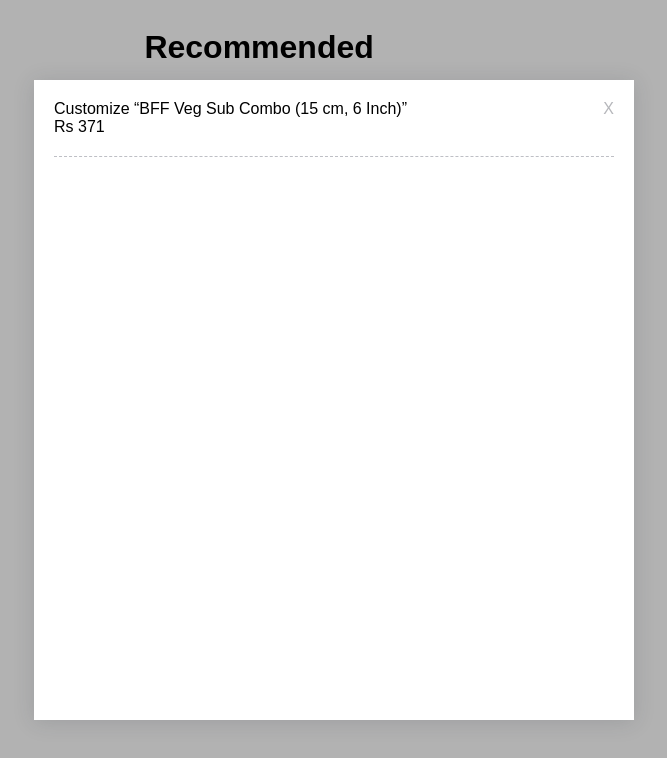
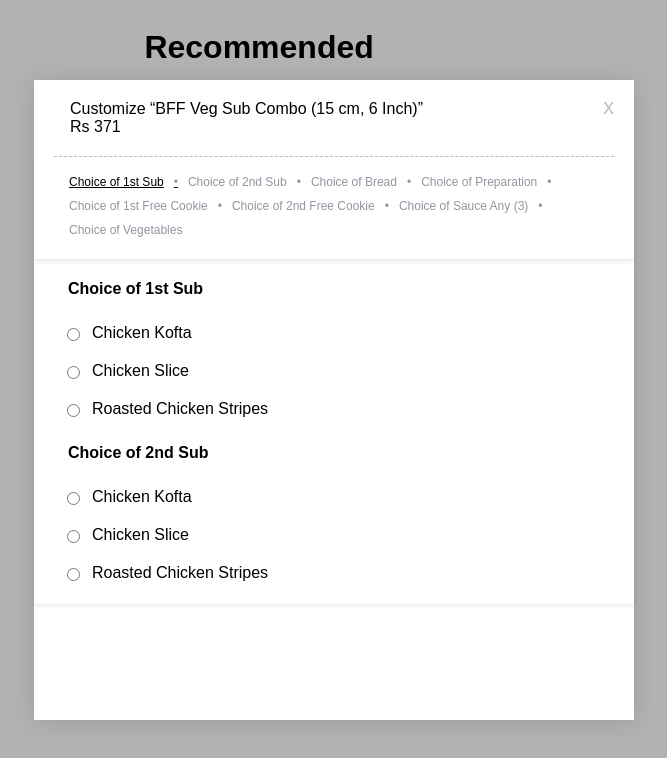
Before and after one commit to alcatraz69/swiggyui, a React (Create React App) app: page / in a window 1280 px wide. Both pictures are taken after a click on the element "ADD". Shown: the top 758 px of the page, without its empty margins (306-973 px from the left). Built offline with nearby package versions, Linux system fonts and the light colour scheme.

Commit message:
feat - added In-page navigation and items in the popup modal

```diff
--- /dev/null
+++ b/src/Components/NavItems/Choice.js
@@ -0,0 +1,82 @@
+export const Choices = [
+  {
+    choiceNo: 1,
+    choice: "Choice of 1st Sub",
+    options: ["Chicken Kofta", "Chicken Slice", "Roasted Chicken Stripes"],
+    optionsType: "Radio",
+  },
+  {
+    choiceNo: 2,
+    choice: "Choice of 2nd Sub",
+    options: ["Chicken Kofta", "Chicken Slice", "Roasted Chicken Stripes"],
+    optionsType: "Radio",
+  },
+  {
+    choiceNo: 3,
+    choice: "Choice of Bread",
+    options: [
+      "Multigrain Bread",
+      "Multigrain Honey Oats Bread",
+      "White Italian Bread",
+      "Roasted Garlic Bread",
+      "Parmesan Oregano Bread",
+    ],
+    optionsType: "Radio",
+  },
+  {
+    choiceNo: 4,
+    choice: "Choice of Preparation",
+    options: [
+      "Plain Bread",
+      "Plain Bread With Cheese Slice",
+      "Toasted Bread With Cheese Slice",
+    ],
+    optionsType: "Radio",
+  },
+  {
+    choiceNo: 5,
+    choice: "Choice of 1st Free Cookie",
+    options: [
+      "Double Dark Chunk Chocolate Cookie",
+      "Oatmeal Raisin Cookie",
+      "Dark Chunk Chocolate Cookie",
+    ],
+    optionsType: "Radio",
+  },
+  {
+    choiceNo: 6,
+    choice: "Choice of 2nd Free Cookie",
+    options: [
+      "Double Dark Chunk Chocolate Cookie",
+      "Oatmeal Raisin Cookie",
+      "Dark Chunk Chocolate Cookie",
+    ],
+    optionsType: "Radio",
+  },
+  {
+    choiceNo: 7,
+    choice: "Choice of Sauce Any (3)",
+    options: [
+      "Mayonnaise",
+      "Mint Mayonnaise",
+      "Chipotle South West",
+      "Red Chilli",
+      "Barbeque",
+      "Honey Mustard",
+    ],
+    optionsType: "Checkbox",
+  },
+  {
+    choiceNo: 8,
+    choice: "Choice of Vegetables",
+    options: [
+      "Lettuce",
+      "Tomato",
+      "Cucumber",
+      "Capsicum",
+      "Onions",
+      "Jalapenos",
+    ],
+    optionsType: "Checkbox",
+  },
+];
--- /dev/null
+++ b/src/Components/NavItems/NavItems.css
@@ -0,0 +1,42 @@
+.navContainer {
+  padding: 15px 35px;
+  box-shadow: 0 2px 4px 0 rgb(40 44 63 / 10%);
+}
+.navContainer .navBarItem {
+  text-decoration: none;
+  color: #93959f;
+  font-size: 12px;
+  padding-bottom: 7px;
+  display: inline-block;
+}
+
+.navItems {
+  padding: 0 28px;
+  margin-top: 5px;
+  height: 340px;
+  overflow-y: scroll;
+  scroll-behavior: smooth;
+  box-shadow: 0 2px 4px 0 rgb(40 44 63 / 10%);
+}
+
+.navBarItem:not(:last-child):after {
+  content: "•";
+  color: #979797;
+  margin: 0 10px;
+  text-decoration: none;
+}
+
+.choiceHeading {
+  margin-left: 6px;
+  font-size: 16px;
+  font-weight: 600;
+}
+
+.options {
+  display: flex;
+  padding: 10px 0;
+}
+
+.inputRadio {
+  margin-right: 12px;
+}
--- /dev/null
+++ b/src/Components/NavItems/NavItems.js
@@ -0,0 +1,63 @@
+import { useState } from "react";
+import "./NavItems.css";
+import { Choices } from "./Choice";
+
+const NavItems = () => {
+  const [route, routeSetter] = useState(1);
+
+  const handleChange = (e) => {
+    console.log(e.target);
+  };
+  return (
+    <>
+      <div className="navContainer">
+        {Choices.map((item) => {
+          return (
+            <a
+              className="navBarItem"
+              href={"#" + item.choiceNo}
+              style={{
+                color: `${route === item.choiceNo ? "#000" : "#93959f"}`,
+                textDecoration: `${
+                  route === item.choiceNo ? "underline" : "none"
+                }`,
+              }}
+              onClick={() => {
+                routeSetter(item.choiceNo);
+              }}
+            >
+              {item.choice}
+            </a>
+          );
+        })}
+      </div>
+      <div className="navItems">
+        {Choices.map((item) => {
+          return (
+            <div id={item.choiceNo}>
+              <p className="choiceHeading">{item.choice}</p>
+
+              {item.options.map((option) => {
+                return (
+                  <div className="options">
+                    <input
+                      type={item.optionsType === "Radio" ? "Radio" : "Checkbox"}
+                      className="inputRadio"
+                      name={item.choiceNo}
+                      onClick={handleChange}
+                    />
+                    <label className="itemLabel" htmlFor="choice1">
+                      {option}
+                    </label>
+                  </div>
+                );
+              })}
+            </div>
+          );
+        })}
+      </div>
+    </>
+  );
+};
+
+export default NavItems;
--- a/src/Components/popup/popup.css
+++ b/src/Components/popup/popup.css
@@ -27,7 +27,9 @@
   padding: 20px 0;
   border-bottom: 1px dashed #bebfc5;
 }
-
+.headItem {
+  margin-left: 16px;
+}
 .modalClose {
   color: #b6b7bb;
   cursor: pointer;
--- a/src/Components/popup/popup.js
+++ b/src/Components/popup/popup.js
@@ -1,3 +1,4 @@
+import NavItems from "../NavItems/NavItems";
 import "./popup.css";
 
 const popup = ({ closeModal }) => {
@@ -6,13 +7,16 @@
       <div className="modalContainer">
         <div className="popupModal">
           <div className="modalHead">
-            <div>
+            <div className="headItem">
               <div>Customize “BFF Veg Sub Combo (15 cm, 6 Inch)”</div>
               <div>Rs 371</div>
             </div>
             <div className="modalClose" onClick={closeModal}>
               X
             </div>
+          </div>
+          <div className="modalNav">
+            <NavItems />
           </div>
         </div>
       </div>
```
